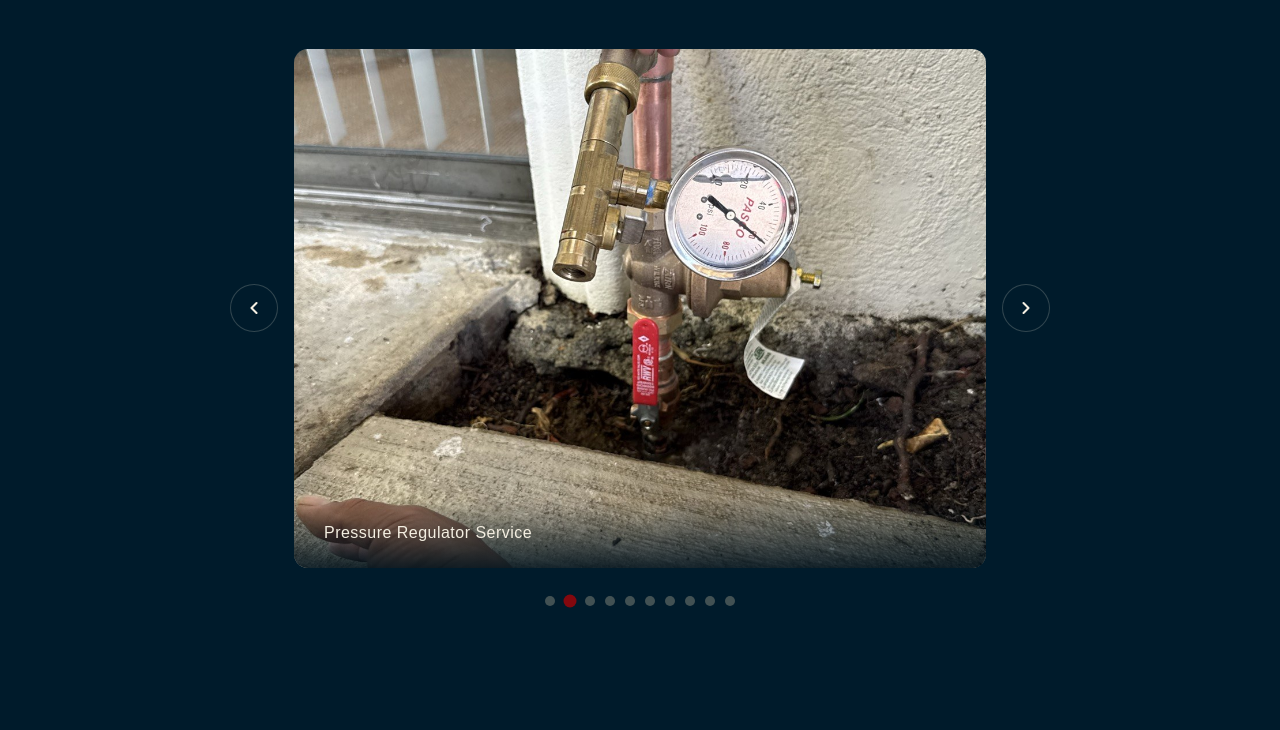
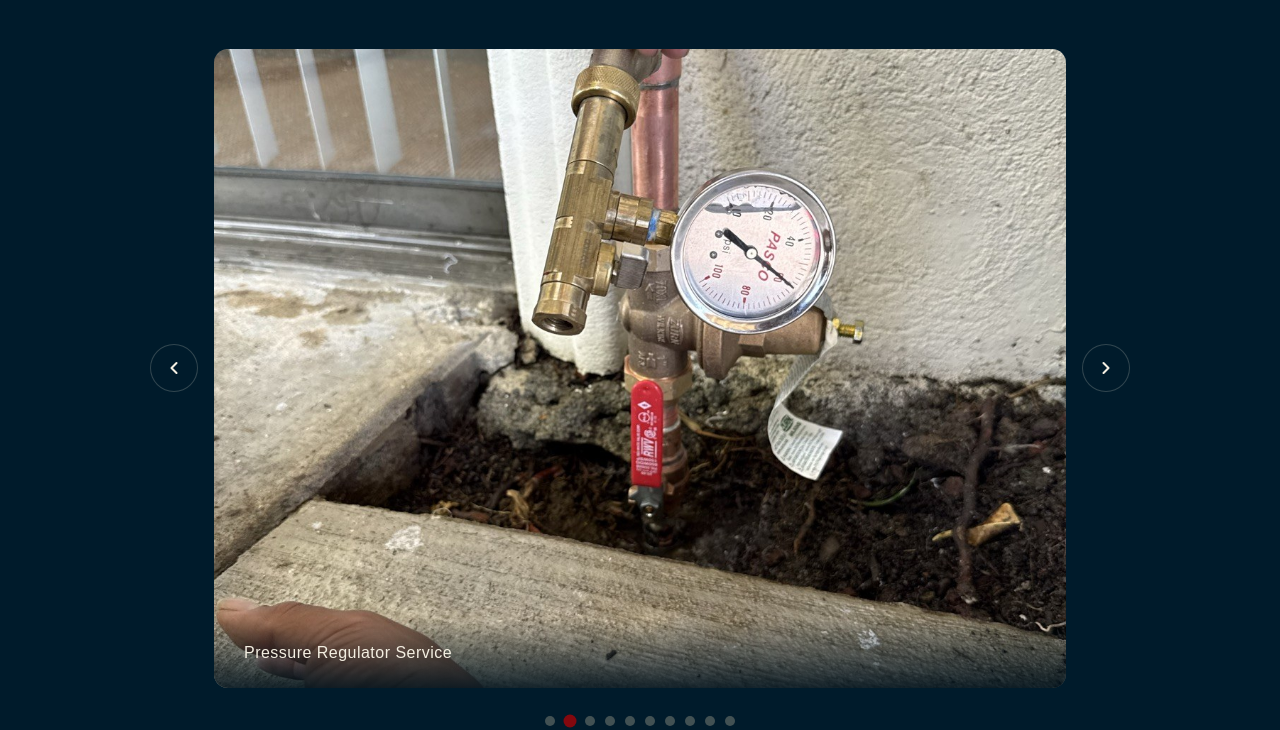
Before and after one commit to dot-jaypeg/integrity-quality-plumbing, a website: page index.html in a window 1280 px wide. Shown: the part 2875-3605 px from the top of the page. Drawn offline with Linux system fonts and the light colour scheme; a web font is replaced by a local one.

Commit message:
Bump homepage carousel size from 820px to 980px
A bit bigger than the previous compact size, still well short of the
original full-width version.

Co-Authored-By: Claude Sonnet 5 <noreply@anthropic.com>

```diff
--- a/css/styles.css
+++ b/css/styles.css
@@ -594,7 +594,7 @@ a { color: inherit; text-decoration: none; }
 
 .carousel-dots { display: flex; justify-content: center; flex-wrap: wrap; gap: 10px; margin-top: 28px; }
 
-.carousel-compact { max-width: 820px; margin: 0 auto; }
+.carousel-compact { max-width: 980px; margin: 0 auto; }
 
 /* Carousel row layout — arrows sit outside the photo instead of overlapping it */
 .carousel-row { display: flex; align-items: center; gap: 16px; }
```
